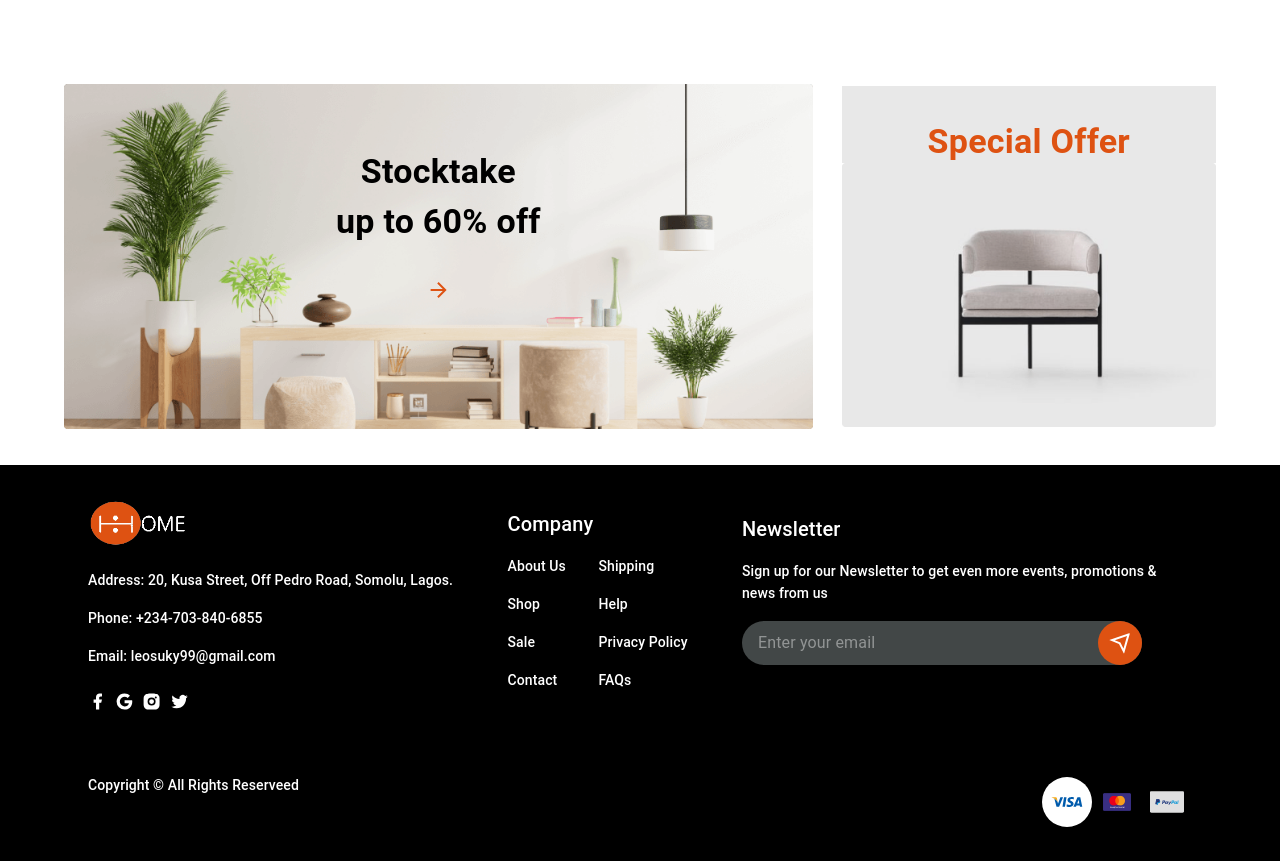
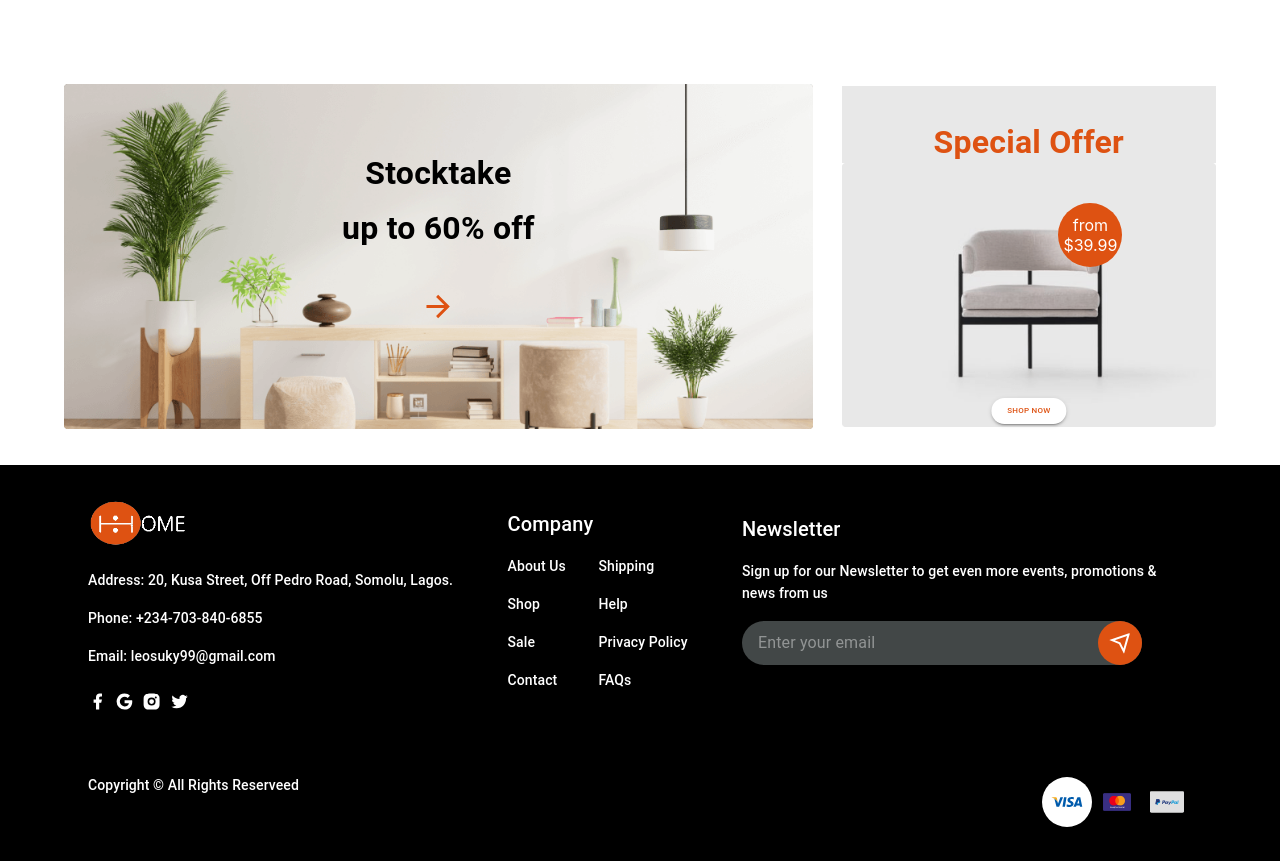
Before and after one commit to leosuky/Home-Furniture-Ecommerce, a React (Create React App) app in the folder frontend/: page / in a window 1280 px wide. Shown: the part 940-1801 px from the top of the page. Built offline with nearby package versions, Linux system fonts and the light colour scheme; the HTML template or start-up script is replaced by a standard one.

Commit message:
still on the homepage, May 22

```diff
--- a/frontend/src/pages/HomePage.jsx
+++ b/frontend/src/pages/HomePage.jsx
@@ -1,9 +1,11 @@
 import React from 'react'
 import {
-  Box, Typography, Button, IconButton
+  Box, Typography, Button, IconButton,
+  useMediaQuery
 } from '@mui/material'
 
 import styled from '@emotion/styled'
+import { useTheme } from '@mui/material/styles';
 
 // images
 import home_furniture from '../assets/home_furniture.png'
@@ -31,6 +33,14 @@ const StyledButton = styled(Button)(({theme}) => ({
     backgroundColor: theme.palette.secondary.light,}
 }))
 
+const StyledButtonAlt = styled(Button)(({theme}) => ({
+  backgroundColor : theme.palette.primary.main,
+  color: theme.palette.secondary.main,
+  borderRadius: 50,
+  '&:hover': {
+    backgroundColor: theme.palette.primary.dark,}
+}))
+
 const Category = ({image, title}) => (
   <React.Fragment>
     <Box display='flex' flexDirection='column' alignItems='center' justifyContent='space-between' height='115px' margin='15px'>
@@ -55,6 +65,11 @@ const categories = [
 ]
 
 function HomePage() {
+  // states
+  const theme = useTheme();
+  const screenSM = useMediaQuery(theme.breakpoints.down('sm'))
+
+
   return (
     <Box display='flex' flexDirection='column' alignItems='center' justifyContent='center'>
 
@@ -71,7 +86,7 @@ function HomePage() {
           sx={{top:'50%', left:'50%', transform:'translate(-50%, -50%)', width:'fit-content'}}
         >
           <Typography variant='h2' fontWeight='700' fontSize={{xs:'1.3rem', sm:'2.5rem', md:'4rem'}} lineHeight={{xs:'1'}}>AWESOME FURNITURES</Typography>
-          <StyledButton variant='contained' sx={{padding:'8px, 20px'}}>Take A Look</StyledButton>
+          <StyledButton variant='contained'>Take A Look</StyledButton>
         </Box>
       </Box>
 
@@ -85,7 +100,7 @@ function HomePage() {
       </Box>
 
       {/* OFFER SECTION */}
-      <Box display='flex' alignItems='center' justifyContent='space-between' margin='2rem 4rem'>
+      <Box display='flex' flexDirection={{xs:'column', md:'row'}} alignItems='center' justifyContent='space-between' margin={{xs:'.3rem 2rem', sm:'2rem 4rem'}}>
 
         <Box position='relative' flex={0.65}>
           <Box>
@@ -98,20 +113,38 @@ function HomePage() {
             alignItems='center' justifyContent='space-between'
             sx={{top:'20%', left:'50%', transform:'translateX(-50%)', width:'fit-content'}}
           >
-            <Typography variant='h4' fontWeight='700' lineHeight={{xs:'1'}} textAlign='center'>Stocktake</Typography>
-            <Typography variant='h4' fontWeight='700' lineHeight={{xs:'1'}} textAlign='center' mt='1rem'>up to 60% off</Typography>
-            <IconButton aria-label='forward' sx={{mt:'2rem','&:hover':{color: 'red'}}}>
-              <ArrowForwardIcon color='secondary'/>
+            <Typography variant='h4' fontWeight='700' fontSize={{xs:'1rem', sm:'1.5rem', md:'2rem'}} textAlign='center'>Stocktake</Typography>
+            <Typography
+              variant='h4' fontWeight='700'
+              fontSize={{xs:'1rem', sm:'1.5rem', md:'2rem'}}
+              textAlign='center' mt={{xs:'.4rem', sm:'1rem'}}
+            >up to 60% off</Typography>
+            <IconButton aria-label='forward' sx={{mt:screenSM?'.35rem':'2rem','&:hover':{color: 'red'}}}>
+              <ArrowForwardIcon color='secondary' fontSize={screenSM ? 'small':'large'} />
             </IconButton>
           </Box>
         </Box>
 
-        <Box position='relative' flex={0.325} >
-          <Box bgcolor='#e8e8e8' height='4.8rem' mb='0' display='flex' alignItems='end' justifyContent='center'>
-            <Typography variant='h4' fontWeight='700' color='secondary'>Special Offer</Typography>
+        <Box position='relative' flex={0.325} marginTop={{xs:'1rem', md:'0'}}>
+          <Box bgcolor='#e8e8e8' height='4.8rem' mb='0' display='flex' alignItems={{xs:'center', sm:'end'}} justifyContent='center'>
+            <Typography variant='h4' fontWeight='700' color='secondary' fontSize={{xs:'1rem', sm:'1.5rem', md:'2rem'}}>Special Offer</Typography>
           </Box>
-          <Box>
+          <Box position='relative'>
             <img src={chair_silver} alt="chair_silver" style={{width:'100%'}}/>
+            <Box
+              position='absolute' width={{xs:'2.5rem', sm:'4rem'}}
+              height={{xs:'2.5rem', sm:'4rem'}} bgcolor={theme.palette.secondary.main}
+              sx={{textAlign:'center', borderRadius:50, right:'25%', top:'15%'}}
+            >
+              <Typography
+                variant='p' color='primary'
+                position='absolute' fontSize={{xs:'.6rem', sm:'1rem'}}
+                sx={{top:'50%', left:'50%', transform:'translate(-50%, -50%)'}}
+              >from $39.99</Typography>
+            </Box>
+            <Box position='absolute' sx={{bottom:'2.5%', left:'50%', transform:'translateX(-50%)'}}>
+              <StyledButtonAlt variant='contained' sx={{fontSize:'.5rem'}}>Shop Now</StyledButtonAlt>
+            </Box>
           </Box>
         </Box>
 
```
